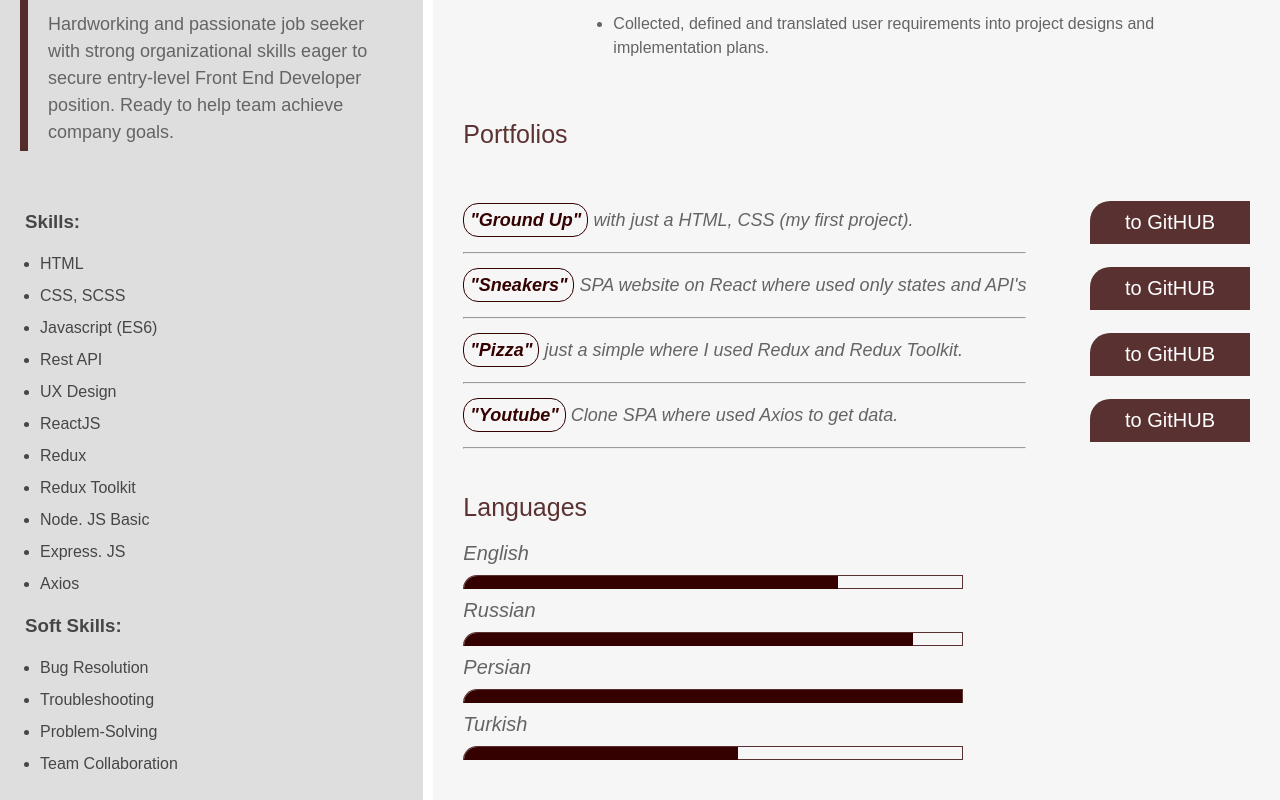
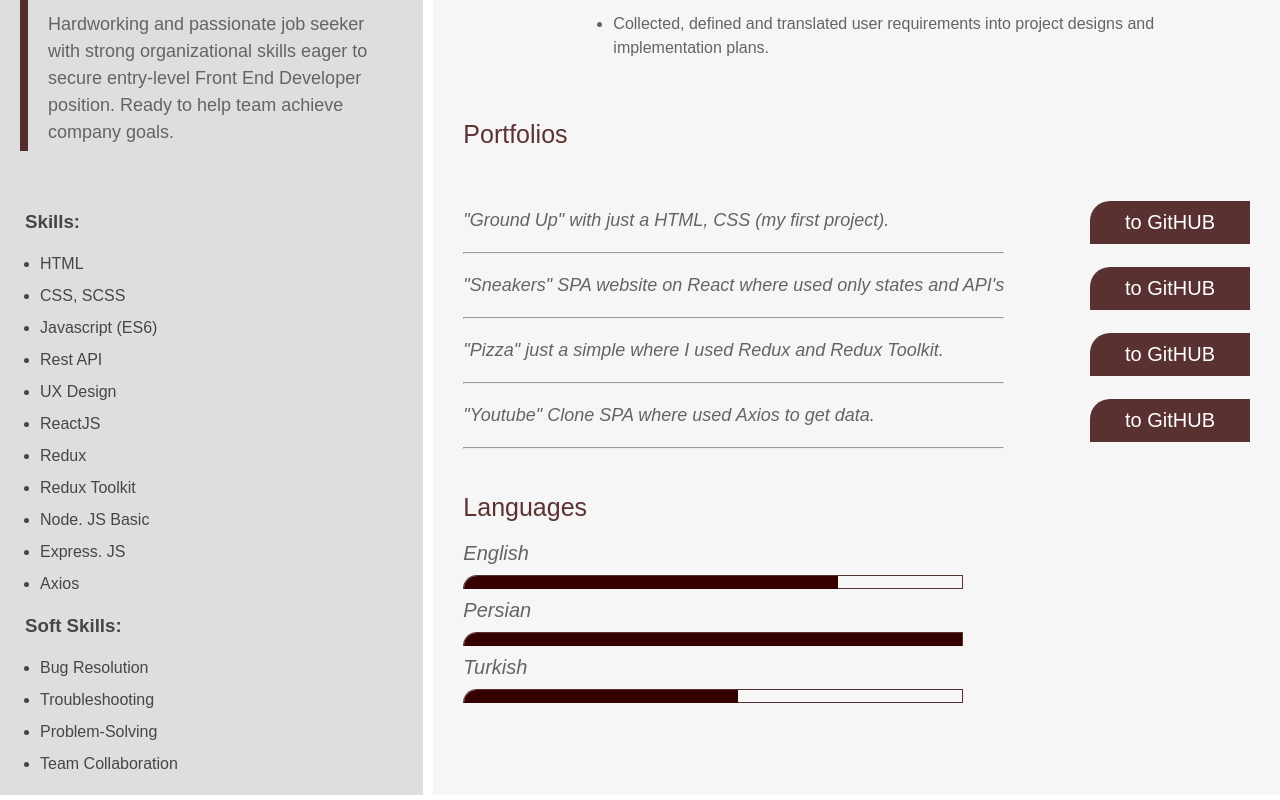
Before and after one commit to SattoByte/resume-site, a plain HTML site: page index.html in a window 1280 px wide. Shown: the part 678-1478 px from the top of the page. Drawn offline with Linux system fonts and the light colour scheme; a web font is replaced by a local one.

Commit message:
some fixes

```diff
--- a/index.html
+++ b/index.html
@@ -127,16 +127,16 @@
             <ul>
 
             <li>
-              <span class="link"><a href="https://coffee-shop-eight-peach.vercel.app">"Ground Up"</a></span>  with just a HTML, CSS (my first project).</li>
+              <span class="link">"Ground Up"</span>  with just a HTML, CSS (my first project).</li>
             <hr>
 
-            <li><span class="link"><a href="https://sneakers-site-project.netlify.app">"Sneakers"</a></span> SPA website on React where used only states and API's</li>
+            <li><span class="link">"Sneakers"</span> SPA website on React where used only states and API's</li>
             <hr>
 
-            <li><span class="link"><a href="https://sattobyte-pizza-app-project.netlify.app/">"Pizza"</a></span> just a simple where I used Redux and Redux Toolkit.</li>
+            <li><span class="link">"Pizza"</span> just a simple where I used Redux and Redux Toolkit.</li>
             <hr>
 
-            <li><span class="link"><a href="https://sattobyte-youtube-clone.netlify.app">"Youtube"</a></span>  Clone SPA where used Axios to get data.</li>
+            <li><span class="link">"Youtube"</span>  Clone SPA where used Axios to get data.</li>
             <hr>
 
             </ul>
@@ -161,10 +161,6 @@
             <div class="box1"><div class="fill-box1"></div></div>
           </div>
           <div>
-            <p>Russian</p>
-            <div class="box2"><div class="fill-box2"></div></div>
-          </div>
-          <div>
             <p>Persian</p>
             <div class="box3"><div class="fill-box3"></div></div>
           </div>
```
